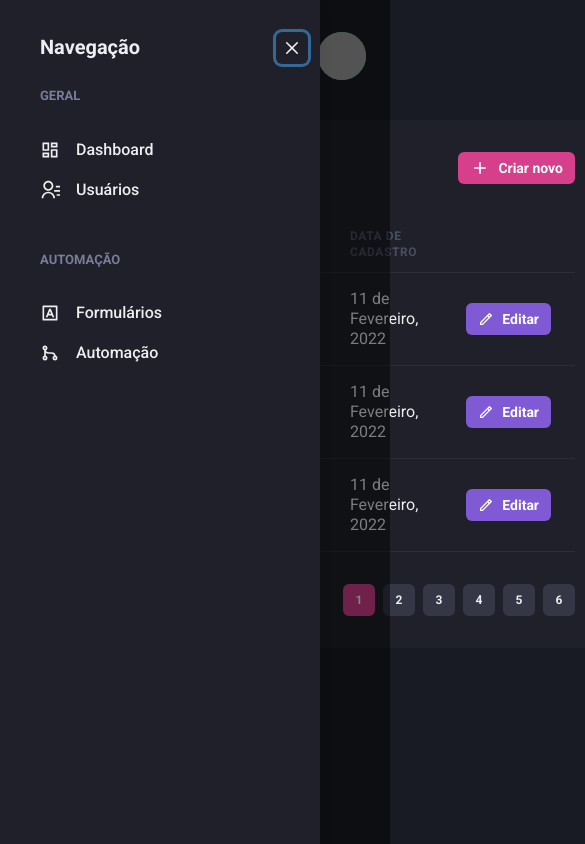
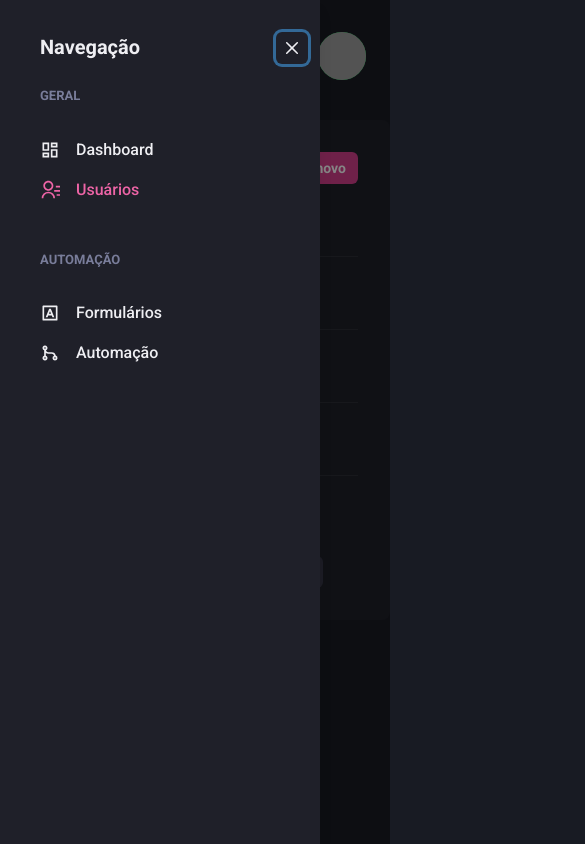
Before and after one commit to luizfelipelopes/dashgo, a Next.js app: page /users in a window 390 px wide. Both pictures are taken after a click on the button "Open navigation". Shown: the top 844 px of the page, 585 px wide, since content can reach past the window. Built offline with nearby package versions, Linux system fonts and the light colour scheme; grey boxes are pictures that could not be loaded.

Commit message:
apply responsivity in dashboard, lists and pagination, form, navigation and active link

```diff
--- /dev/null
+++ b/src/components/ActiveLink.tsx
@@ -0,0 +1,35 @@
+import Link, { LinkProps } from "next/link";
+import { useRouter } from "next/router";
+import { cloneElement, ReactElement } from "react";
+
+interface ActiveLinkProps extends LinkProps{
+    children: ReactElement;
+    shouldMatchExactHref?: boolean;
+}
+
+export function ActiveLink({ children, shouldMatchExactHref = false, ...rest }: ActiveLinkProps) {
+
+    const { asPath } = useRouter(); // recupera rota ativa
+    let isActive = false;
+
+    if(shouldMatchExactHref
+        && (asPath === rest.href
+        || asPath === rest.as)) {
+        isActive = true;
+    }
+
+    if(!shouldMatchExactHref
+        && (asPath.startsWith(String(rest.href))
+        || asPath.startsWith(String(rest.as)))) {
+        isActive = true;
+    }
+
+
+    return (
+        <Link {...rest}>
+            {cloneElement(children, {
+                color: isActive ? 'pink.400' : 'gray.50'
+            })}
+        </Link>
+    );
+}
--- a/src/components/Header/Logo.tsx
+++ b/src/components/Header/Logo.tsx
@@ -1,8 +1,10 @@
 import { Text } from "@chakra-ui/react";
+import Link from "next/link";
 
 export function Logo() {
     return (
-        <Text
+        <Link href="/dashboard" passHref>
+            <Text as="a"
                 fontSize={["2xl", "3xl"]}
                 fontWeight={"bold"}
                 letterSpacing={"tight"}
@@ -10,5 +12,6 @@
                 dashgo
                 <Text as="span" ml={"1"} color={"pink.500"} >.</Text>
             </Text>
+        </Link>
     );
 }
--- a/src/components/Pagination/index.tsx
+++ b/src/components/Pagination/index.tsx
@@ -4,7 +4,7 @@
 export function Pagination() {
     return (
         <Stack
-            direction={"row"}
+            direction={["column", "row"]}
             mt={8}
             justify={"space-between"}
             align={"center"}
--- a/src/components/Sidebar/NavLink.tsx
+++ b/src/components/Sidebar/NavLink.tsx
@@ -1,16 +1,20 @@
-import { Icon, Link, LinkProps as ChakraLinkProps, Text } from "@chakra-ui/react";
+import { Icon, Link as ChakraLink, LinkProps as ChakraLinkProps, Text } from "@chakra-ui/react";
 import { ElementType, ReactNode } from "react";
+import { ActiveLink } from "../ActiveLink";
 
 interface NavLinkProps extends ChakraLinkProps {
     icon: ElementType;
     children: ReactNode;
+    href: string;
 }
 
-export function NavLink({ icon, children, ...rest }: NavLinkProps) {
+export function NavLink({ icon, children, href, ...rest }: NavLinkProps) {
     return (
-        <Link display={"flex"} alignItems={"center"} {...rest}>
-            <Icon as={icon} fontSize={20} />
-            <Text ml={4} fontWeight={"medium"}>{children}</Text>
-        </Link>
+        <ActiveLink href={href} passHref>
+            <ChakraLink display={"flex"} alignItems={"center"} {...rest}>
+                <Icon as={icon} fontSize={20} />
+                <Text ml={4} fontWeight={"medium"}>{children}</Text>
+            </ChakraLink>
+        </ActiveLink>
     );
 }
--- a/src/components/Sidebar/SidebarNav.tsx
+++ b/src/components/Sidebar/SidebarNav.tsx
@@ -8,13 +8,13 @@
         <Stack spacing={12} align={"flex-start"}>
 
             <NavSection title={'GERAL'}>
-                <NavLink icon={RiDashboardLine}>Dashboard</NavLink>
-                <NavLink icon={RiContactsLine}>Usuários</NavLink>
+                <NavLink icon={RiDashboardLine} href="/dashboard">Dashboard</NavLink>
+                <NavLink icon={RiContactsLine} href="/users">Usuários</NavLink>
             </NavSection>
 
             <NavSection title="AUTOMAÇÃO">
-                <NavLink icon={RiInputMethodLine}>Formulários</NavLink>
-                <NavLink icon={RiGitMergeLine}>Automação</NavLink>
+                <NavLink icon={RiInputMethodLine} href="/forms">Formulários</NavLink>
+                <NavLink icon={RiGitMergeLine} href="/automation">Automação</NavLink>
             </NavSection>
 
         </Stack>
--- a/src/pages/dashboard.tsx
+++ b/src/pages/dashboard.tsx
@@ -70,7 +70,7 @@
 
                 <SimpleGrid flex={1} gap={4} minChildWidth={"320px"} alignItems="flex-start">
                    <Box
-                    p="8"
+                    p={["6", "8"]}
                     bg={"gray.800"}
                     borderRadius={8}
                     pb={4}
@@ -79,7 +79,7 @@
                        <Chart options={options} series={series} type="area" height={160} />
                     </Box>
                    <Box
-                    p="8"
+                    p={["6", "8"]}
                     bg={"gray.800"}
                     borderRadius={8}
                    >
--- a/src/pages/users/index.tsx
+++ b/src/pages/users/index.tsx
@@ -1,10 +1,17 @@
-import { Box, Button, Checkbox, Flex, Heading, Icon, Table, Tbody, Td, Text, Th, Thead, Tr } from "@chakra-ui/react";
+import { Box, Button, Checkbox, Flex, Heading, Icon, Table, Tbody, Td, Text, Th, Thead, Tr, useBreakpointValue } from "@chakra-ui/react";
 import { RiAddLine, RiPencilLine } from "react-icons/ri";
 import { Sidebar } from "../../components/Sidebar";
 import { Header } from "../../components/Header";
 import { Pagination } from "../../components/Pagination";
+import Link from "next/link";
 
 export default function UserList() {
+
+    const isWideVersion = useBreakpointValue({
+        base: false,
+        lg: true
+    });
+
     return (
         <Box>
             <Header />
@@ -15,7 +22,7 @@
                 <Box flex={1} borderRadius={8} bg={"gray.800"} p="8">
                     <Flex mb={8} justify="space-between" align={"center"}>
                         <Heading size={"lg"} fontWeight={"normal"}>Usuários</Heading>
-
+                        <Link href="/users/create" passHref>
                             <Button
                                 as="a"
                                 size="sm"
@@ -25,22 +32,23 @@
                             >
                                 Criar novo
                             </Button>
+                        </Link>
                     </Flex>
 
                     <Table colorScheme={"whiteAlpha"}>
                         <Thead>
                             <Tr>
-                                <Th px={6} color={"gray.300"} width={8}>
+                                <Th px={["4", "4", "6"]} color={"gray.300"} width={8}>
                                     <Checkbox colorScheme={"pink"} />
                                 </Th>
                                 <Th>Usuário</Th>
-                                <Th>Data de cadastro</Th>
+                                { isWideVersion && <Th>Data de cadastro</Th>}
                                 <Th width={8}></Th>
                             </Tr>
                         </Thead>
                         <Tbody>
                             <Tr>
-                                <Td px={6}>
+                                <Td px={["4", "4", "6"]}>
                                     <Checkbox colorScheme={"pink"} />
                                 </Td>
                                 <Td>
@@ -49,8 +57,9 @@
                                         <Text fontSize={"sm"} color={"gray.300"}>lfelipelopesti@gmail.com</Text>
                                     </Box>
                                 </Td>
-                                <Td>11 de Fevereiro, 2022</Td>
+                                { isWideVersion && <Td>11 de Fevereiro, 2022</Td> }
                                 <Td>
+                                { isWideVersion && (
                                     <Button
                                         as="a"
                                         size="sm"
@@ -60,11 +69,12 @@
                                     >
                                         Editar
                                     </Button>
+                                )}
                                 </Td>
 
                             </Tr>
                             <Tr>
-                                <Td px={6}>
+                                <Td px={["4", "4", "6"]}>
                                     <Checkbox colorScheme={"pink"} />
                                 </Td>
                                 <Td>
@@ -73,8 +83,9 @@
                                         <Text fontSize={"sm"} color={"gray.300"}>lfelipelopesti@gmail.com</Text>
                                     </Box>
                                 </Td>
-                                <Td>11 de Fevereiro, 2022</Td>
+                                { isWideVersion && <Td>11 de Fevereiro, 2022</Td>}
                                 <Td>
+                                { isWideVersion && (
                                     <Button
                                         as="a"
                                         size="sm"
@@ -84,11 +95,12 @@
                                     >
                                         Editar
                                     </Button>
+                                )}
                                 </Td>
 
                             </Tr>
                             <Tr>
-                                <Td px={6}>
+                                <Td px={["4", "4", "6"]}>
                                     <Checkbox colorScheme={"pink"} />
                                 </Td>
                                 <Td>
@@ -97,8 +109,9 @@
                                         <Text fontSize={"sm"} color={"gray.300"}>lfelipelopesti@gmail.com</Text>
                                     </Box>
                                 </Td>
-                                <Td>11 de Fevereiro, 2022</Td>
+                                { isWideVersion && <Td>11 de Fevereiro, 2022</Td>}
                                 <Td>
+                                { isWideVersion && (
                                     <Button
                                         as="a"
                                         size="sm"
@@ -108,6 +121,7 @@
                                     >
                                         Editar
                                     </Button>
+                                )}
                                 </Td>
 
                             </Tr>
```
Also changed, not shown: src/pages/users/create.tsx (+7 -4 lines), 1 other file (tests, documents, lock files or other folders). Lines whose indentation alone changed are shown as unchanged.
